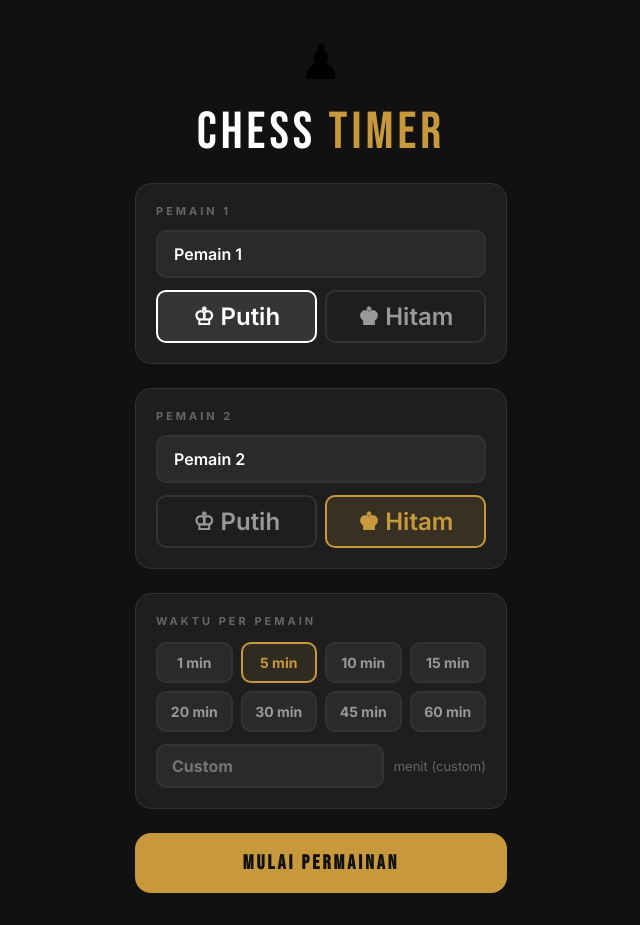
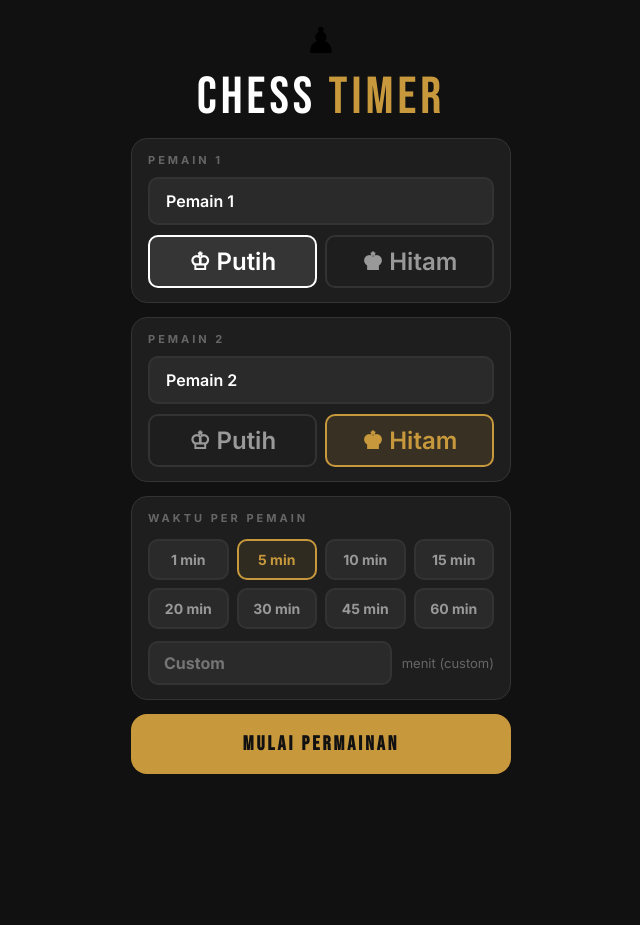
Before and after one commit to jamblang70/chess-timer, a plain HTML site: page index.html in a window 1280 px wide. Shown: the whole page, without its empty margins (319-959 px from the left). After the commit the page ends 800 px from the top, so only its background shows below. Drawn offline with Linux system fonts and the light colour scheme.

Commit message:
setting layar hp lebih muat

```diff
--- a/index.html
+++ b/index.html
@@ -26,21 +26,24 @@
     flex-direction: column;
     align-items: center;
     justify-content: center;
-    overflow: hidden;
+    overflow-x: hidden;
   }
+
 
   #setup {
     width: 100%;
     max-width: 420px;
-    padding: 32px 24px;
+    padding: 16px 20px 24px;
     display: flex;
     flex-direction: column;
-    gap: 24px;
+    gap: 14px;
+    overflow-y: auto;
+    max-height: 100vh;
   }
 
   .setup-title {
     font-family: 'Bebas Neue', sans-serif;
-    font-size: 52px;
+    font-size: clamp(36px, 11vw, 52px);
     color: var(--accent);
     text-align: center;
     letter-spacing: 4px;
@@ -48,16 +51,16 @@
   }
 
   .setup-title span { color: #fff; }
-  .chess-icon { text-align: center; font-size: 48px; margin-bottom: -8px; }
+  .chess-icon { text-align: center; font-size: 36px; margin-bottom: -4px; }
 
   .player-setup {
     background: #1E1E1E;
     border: 1px solid #333;
     border-radius: 16px;
-    padding: 20px;
+    padding: 14px 16px;
     display: flex;
     flex-direction: column;
-    gap: 12px;
+    gap: 10px;
   }
 
   .player-setup-title {
@@ -111,7 +114,7 @@
     background: #1E1E1E;
     border: 1px solid #333;
     border-radius: 16px;
-    padding: 20px;
+    padding: 14px 16px;
   }
 
   .time-label {
```
